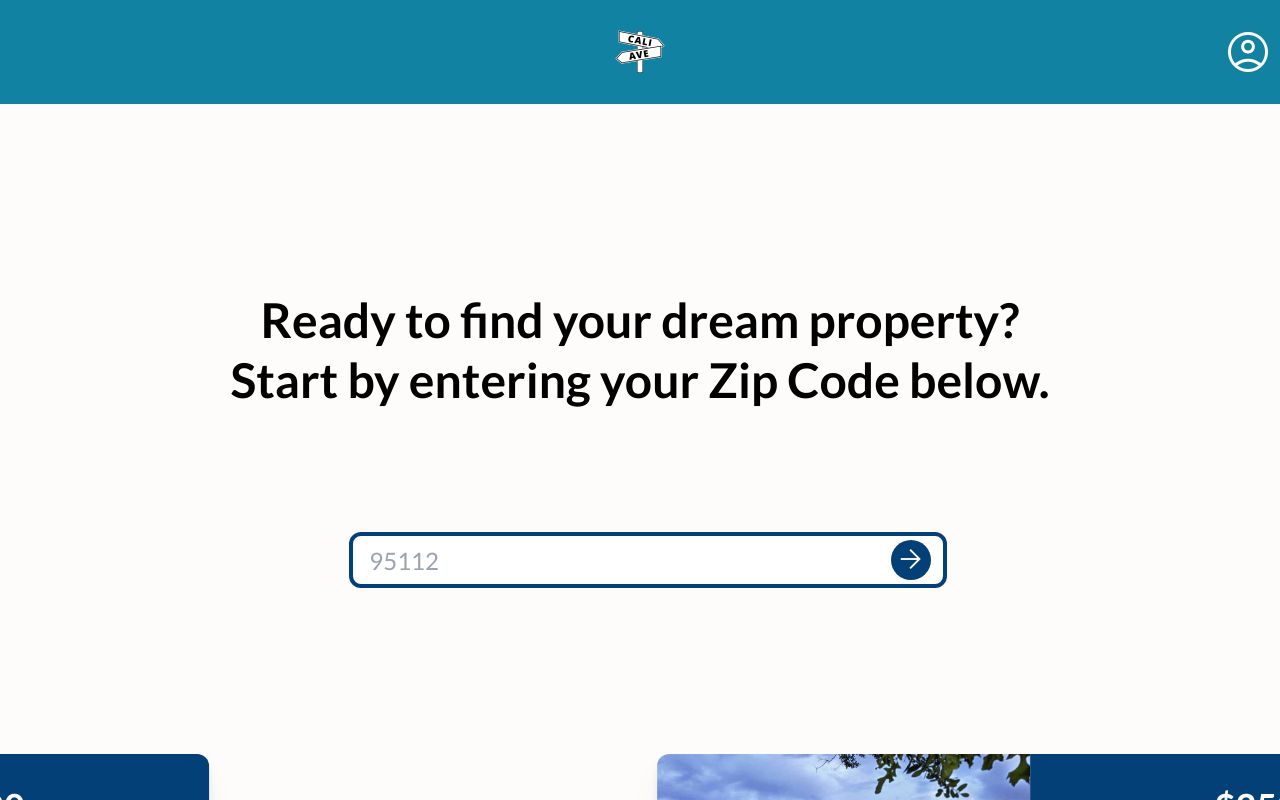
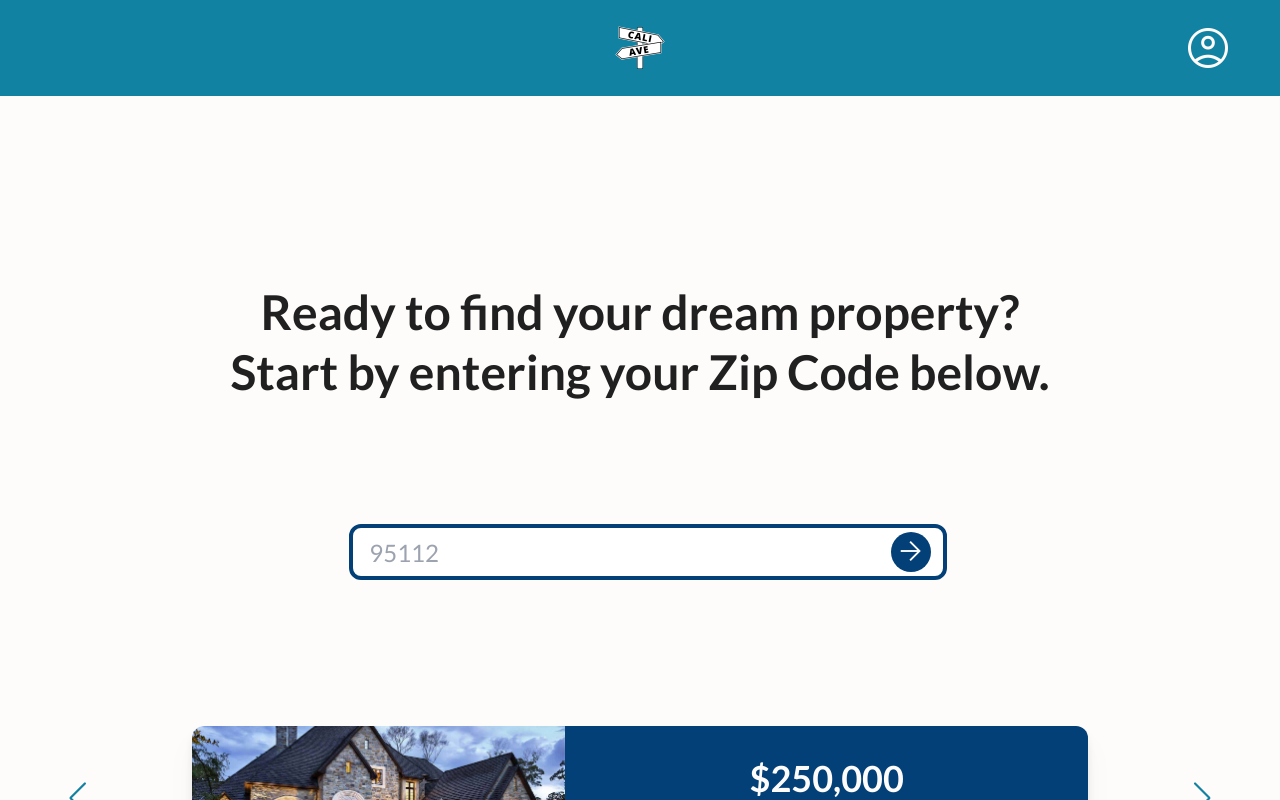
Before and after one commit to JTris1/CaliforniaAvenue, a Next.js app: page / in a window 1280 px wide. Shown: the top 800 px of the page. Built offline with nearby package versions, Linux system fonts and the light colour scheme.

Commit message:
minor additions

```diff
--- a/components/Header.js
+++ b/components/Header.js
@@ -5,14 +5,12 @@ import AccountPane from './AccountPane';
 function Header() {
     const [accPaneOpen, setAccPaneOpen] = useState(false);
 
-    const header_x_pad_marg = '10'
-
     return (
         <>
-            <header className={`flex justify-center items-center px-${header_x_pad_marg} py-5 bg-blue-300 box-border relative`} id='navbar'>
+            <header className={`flex justify-center items-center h-[96px] px-10 bg-blue-300 box-border relative`} id='navbar'>
                 {/* <span className="material-symbols-outlined invisible">account_circle</span> */}
                 <Image src="/logo-light.png" height={64} width={64} alt="Logo" className='h-auto' />
-                <div className={`absolute right-0 h-full w-16 mr-${header_x_pad_marg} flex items-center justify-center cursor-pointer`}
+                <div className={`absolute right-0 h-full w-16 mr-10 flex items-center justify-center cursor-pointer`}
                     onMouseOver={() => setAccPaneOpen(true)}
                     onMouseLeave={() => setAccPaneOpen(false)}>
                     <span className="material-symbols-outlined text-5xl text-white">account_circle</span>
--- a/components/Layout.js
+++ b/components/Layout.js
@@ -5,7 +5,7 @@ function Layout({ children }) {
     return (
         <>
             <Header />
-            <div className='flex flex-col items-center'>
+            <div className='flex flex-col items-center text-[#202020]' style={{ height: `calc(100vh - 96px)` }}>
                 {children}
             </div>
 
--- a/pages/_app.js
+++ b/pages/_app.js
@@ -1,5 +1,6 @@
 import '~/styles/globals.css'
 import Layout from '~/components/Layout';
+import Script from 'next/script';
 
 export default function App({ Component, pageProps }) {
   return (
--- a/pages/_document.js
+++ b/pages/_document.js
@@ -1,5 +1,4 @@
 import { Html, Head, Main, NextScript } from 'next/document'
-import Header from '~/components/Header'
 
 export default function Document() {
   return (
```
